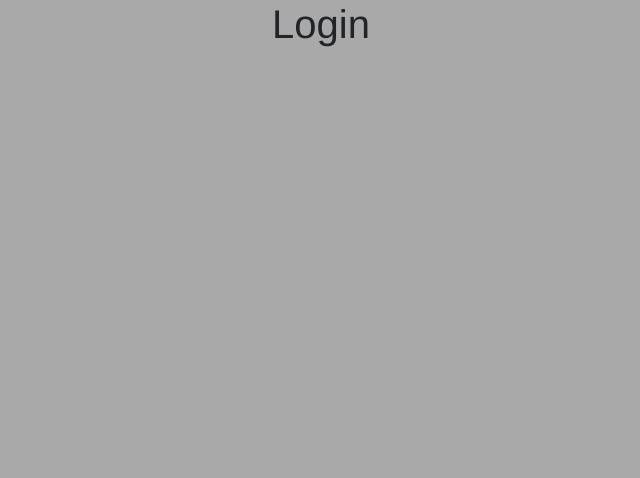
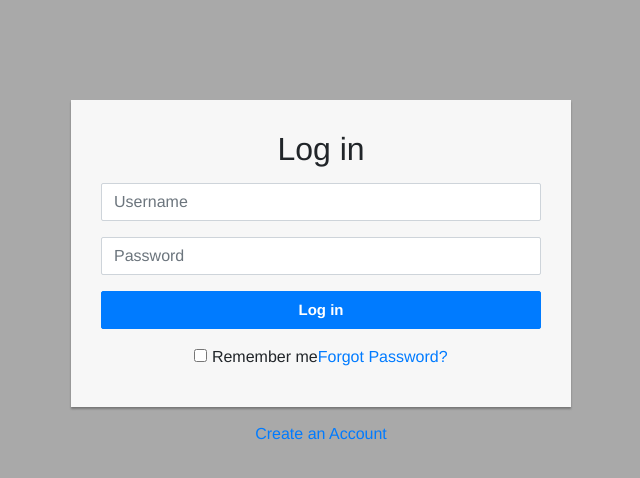
Before and after one commit to popovycholeg/vue-todo, a Vue app in the folder client/: page /login in a window 1280 px wide. Shown: the top 478 px of the page, without its empty margins (319-959 px from the left). Built offline with nearby package versions, Linux system fonts and the light colour scheme.

Commit message:
Login form

```diff
--- a/client/src/pages/LoginPage.vue
+++ b/client/src/pages/LoginPage.vue
@@ -1,12 +1,64 @@
 <template>
-  <div id="app">
-    <h1>Login</h1>
+  <div class="login-form">
+    <form method="post">
+      <h2 class="text-center">Log in</h2>
+      <div class="form-group">
+        <input
+          type="text"
+          class="form-control"
+          placeholder="Username"
+          required="required"
+        />
+      </div>
+      <div class="form-group">
+        <input
+          type="password"
+          class="form-control"
+          placeholder="Password"
+          required="required"
+        />
+      </div>
+      <div class="form-group">
+        <button type="submit" class="btn btn-primary btn-block">Log in</button>
+      </div>
+      <div class="clearfix">
+        <label class="pull-left checkbox-inline">
+          <input type="checkbox" /> Remember me
+        </label>
+        <a href="#" class="pull-right">Forgot Password?</a>
+      </div>
+    </form>
+    <p class="text-center"><a href="#">Create an Account</a></p>
   </div>
 </template>
 
 <script>
-
 export default {
   name: "LoginPage",
 };
 </script>
+
+<style lang="scss">
+.login-form {
+  width: 500px;
+  margin: 100px auto;
+}
+.login-form form {
+  margin-bottom: 15px;
+  background: #f7f7f7;
+  box-shadow: 0px 2px 2px rgba(0, 0, 0, 0.3);
+  padding: 30px;
+}
+.login-form h2 {
+  margin: 0 0 15px;
+}
+.form-control,
+.btn {
+  min-height: 38px;
+  border-radius: 2px;
+}
+.btn {
+  font-size: 15px;
+  font-weight: bold;
+}
+</style>
--- a/client/src/router/index.js
+++ b/client/src/router/index.js
@@ -10,7 +10,7 @@ const routes = [
   },
   {
     path: "/todos",
-    name: "Home",
+    name: "Todos",
     component: TodosPage,
   },
   {
```
Also changed, not shown: client/.eslintrc.js.
